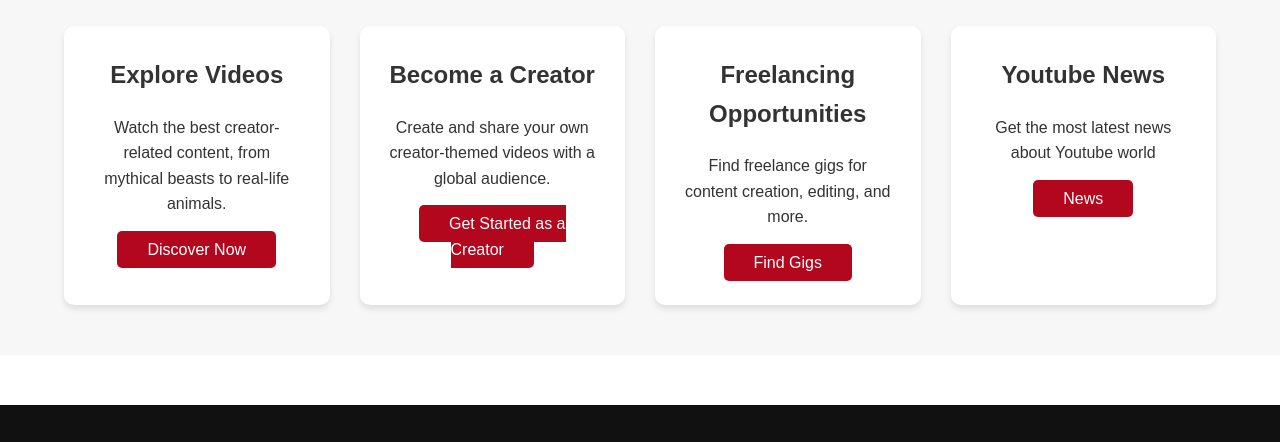
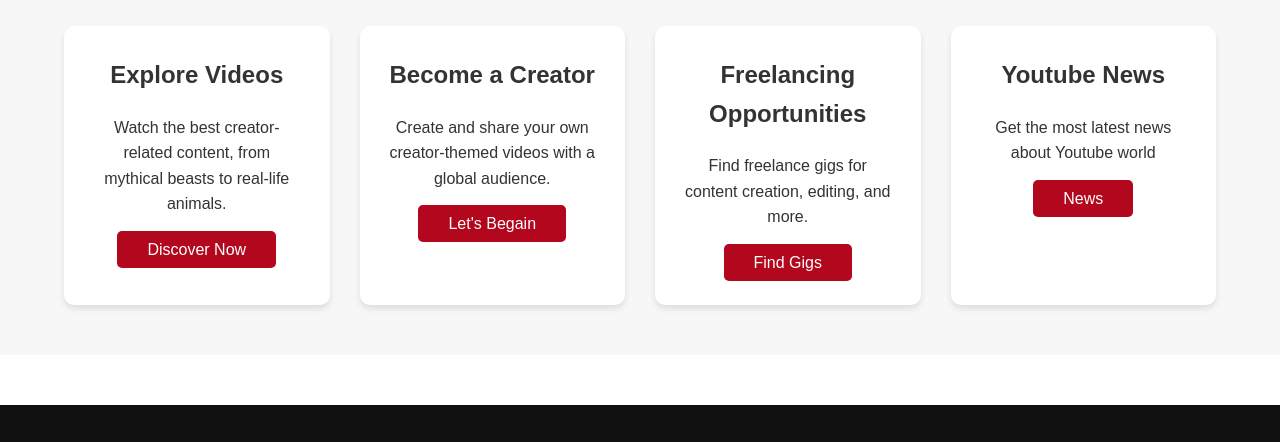
Before and after one commit to pranjal-ogg/Youtube-Creator-Hub, a plain HTML site: page index.html in a window 1280 px wide. Shown: the part 629-1071 px from the top of the page. Drawn offline with Linux system fonts and the light colour scheme.

Commit message:
Update index.html

```diff
--- a/index.html
+++ b/index.html
@@ -45,7 +45,7 @@
                     <div class="card2">
                         <h3>Become a Creator</h3>
                         <p>Create and share your own creator-themed videos with a global audience.</p>
-                        <a href="start.html" class="button">Get Started as a Creator</a>
+                        <a href="start.html" class="button">Let's Begain</a>
                     </div>
                     <div class="card2">
                         <h3>Freelancing Opportunities</h3>
```
